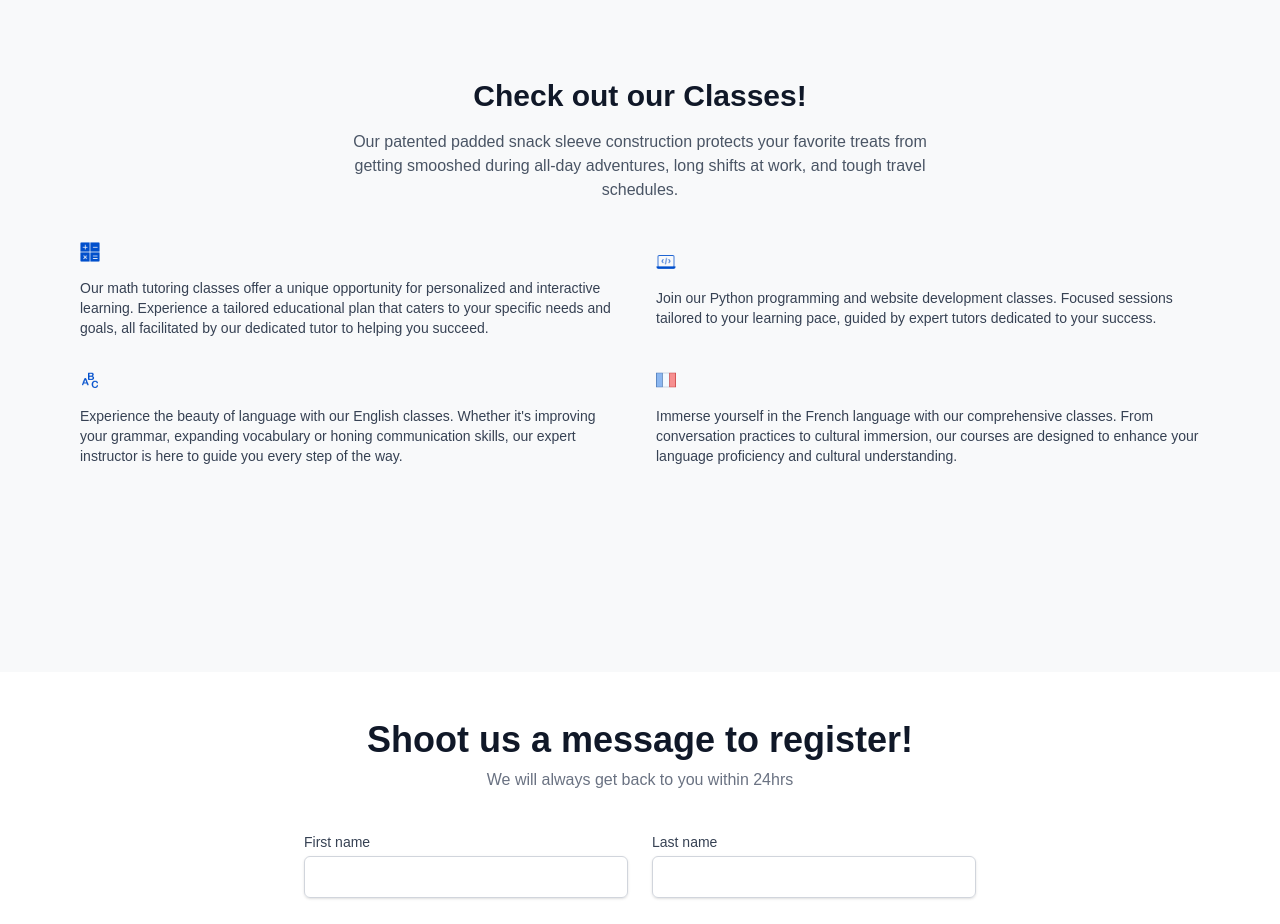
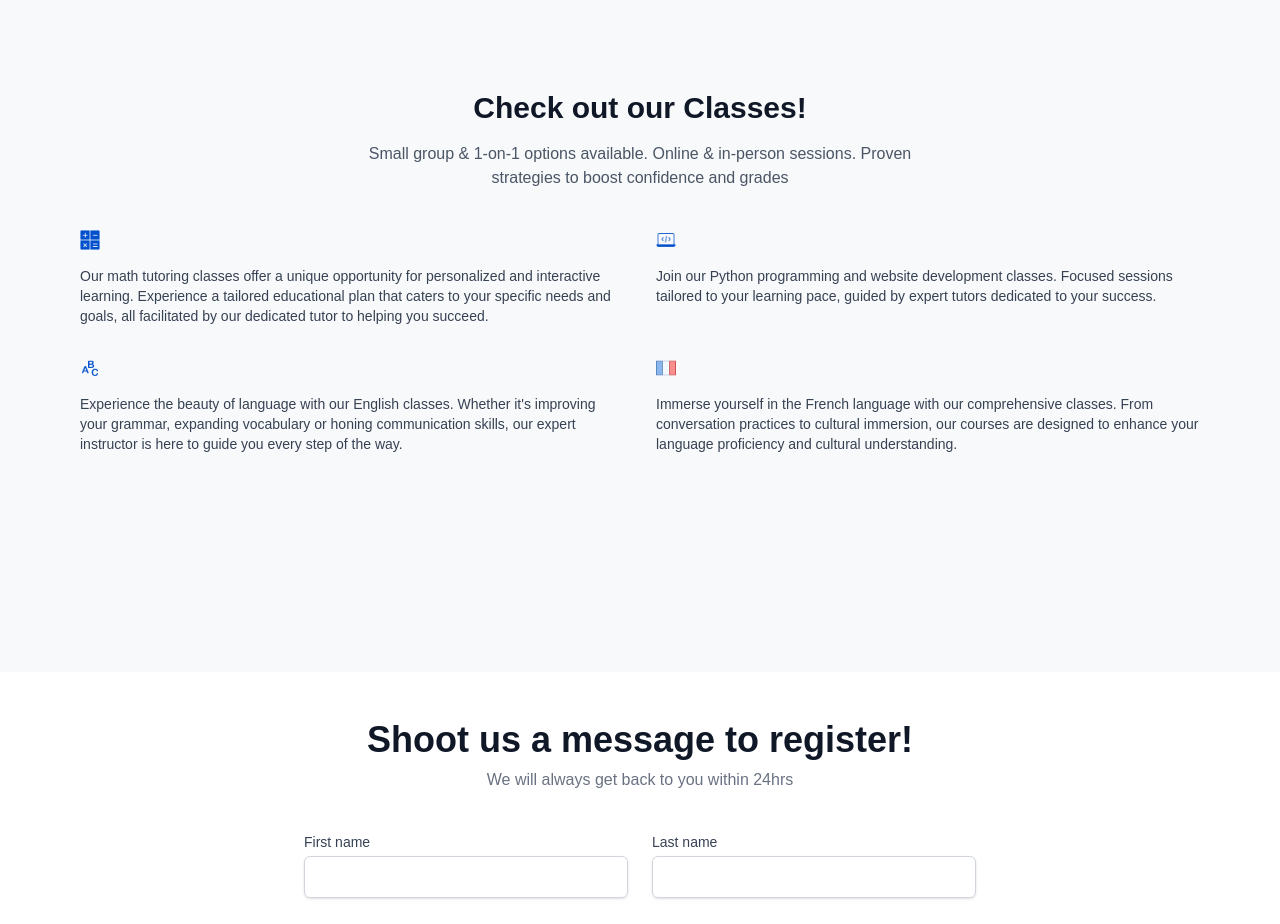
Before and after one commit to Chinurum-Omenuko/pithonkids-website, a Next.js app: page / in a window 1280 px wide. Shown: the part 1900-2824 px from the top of the page. Built offline with nearby package versions, Linux system fonts and the light colour scheme.

Commit message:
fixes paragraph on Classes component and alignts classes to top

```diff
--- a/src/components/page/landing/Classes.tsx
+++ b/src/components/page/landing/Classes.tsx
@@ -9,11 +9,10 @@ const Classes = () => {
       Check out our Classes!
       </h2>
       <p className="text-center text-gray-600 max-w-xl mx-auto mb-10">
-        Our patented padded snack sleeve construction protects your favorite treats from getting
-        smooshed during all-day adventures, long shifts at work, and tough travel schedules.
+        Small group & 1-on-1 options available. Online & in-person sessions. Proven strategies to boost confidence and grades
       </p>
 
-      <div className="grid grid-cols-2 gap-8 items-center justify-center">
+      <div className="grid grid-cols-2 gap-8 items-top justify-center">
         {/* Math class */}
         <div>
           <Image src="/images/math.png" alt="Math" width={20} height={10} />
```
